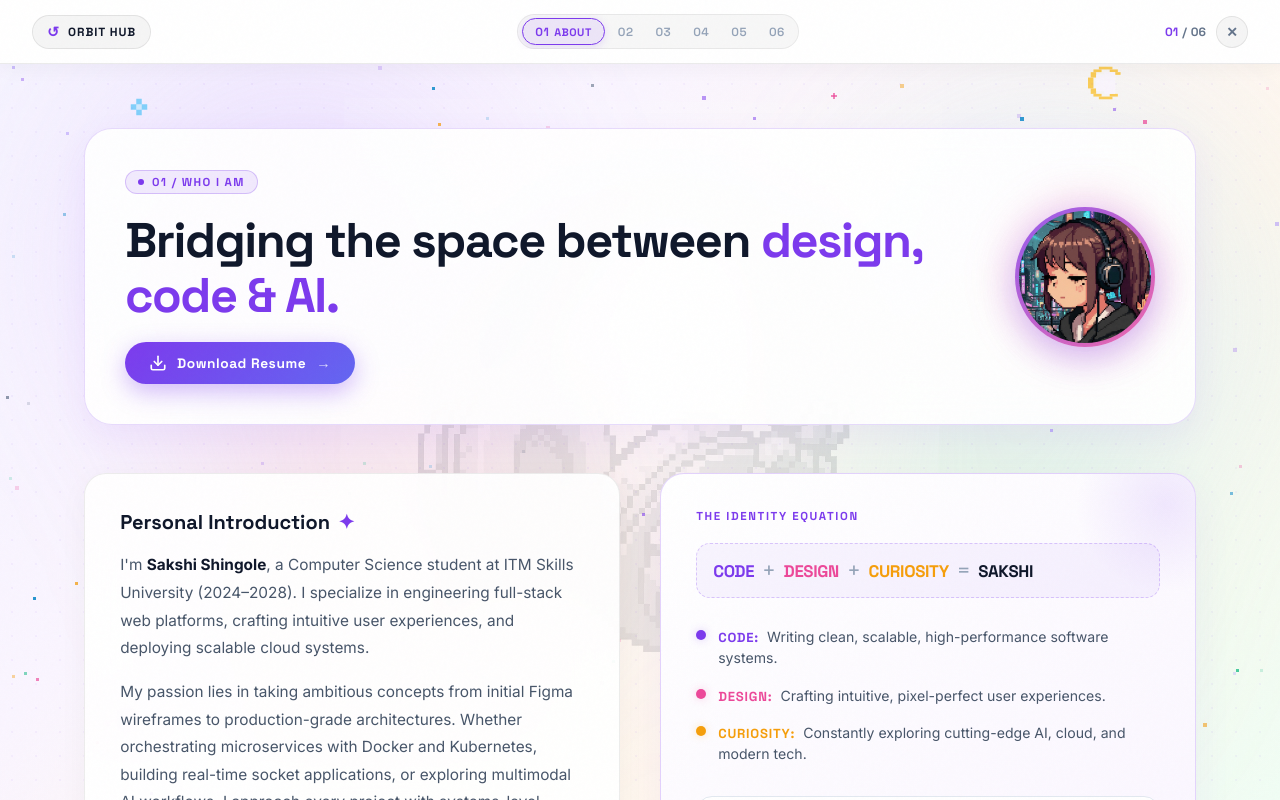
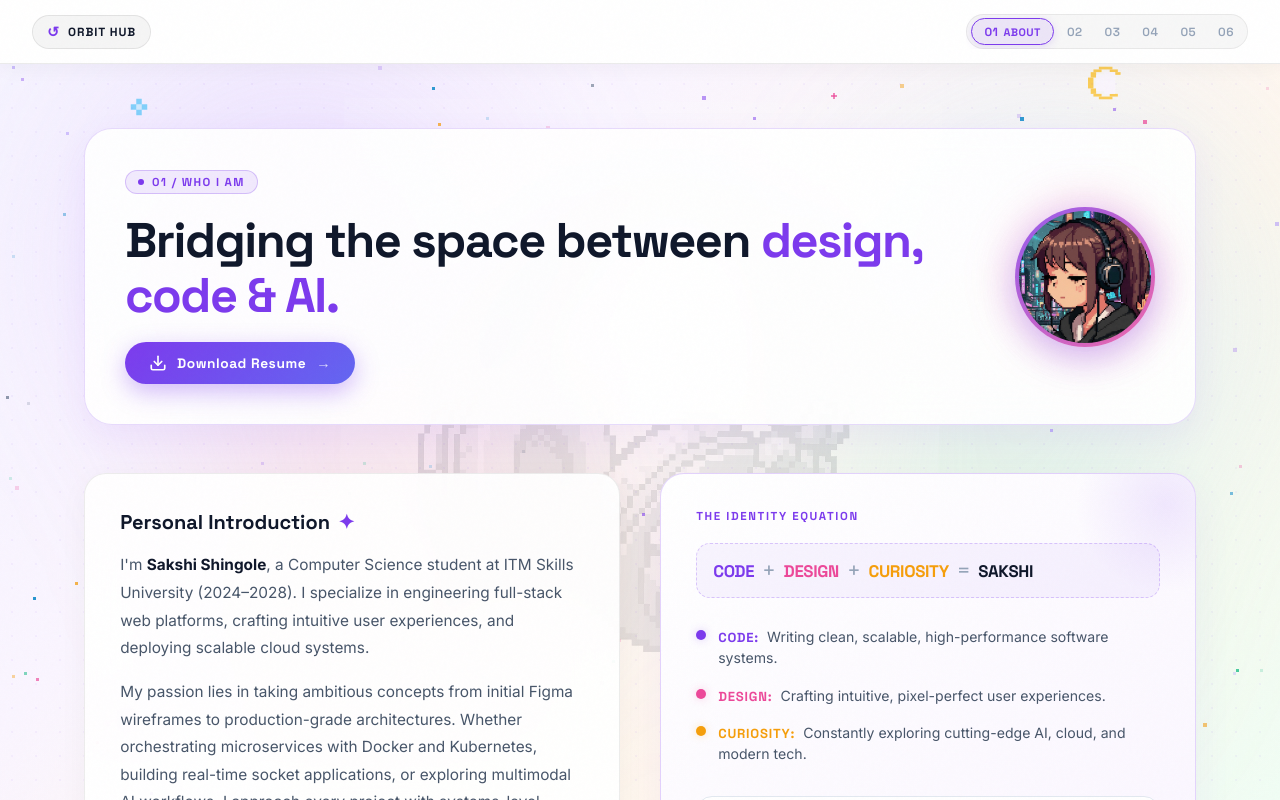
Before and after one commit to sakshi1013-coder/portfolio--hackathon, a Next.js app: page /about in a window 1280 px wide. Built offline with nearby package versions, Linux system fonts and the light colour scheme; a web font is replaced by a local one.

Commit message:
refactor: remove section counter indicator and close button from header

```diff
--- a/src/components/SectionContainer.tsx
+++ b/src/components/SectionContainer.tsx
@@ -333,56 +333,6 @@ export default function SectionContainer({
           </div>
         </div>
 
-        {/* Right: Section Counter Indicator & Close */}
-        <div style={{ display: 'flex', alignItems: 'center', gap: 10 }}>
-          <div
-            style={{
-              display: 'flex',
-              alignItems: 'center',
-              gap: 4,
-              fontFamily: 'var(--font-space-grotesk)',
-              fontSize: '0.75rem',
-              fontWeight: 700,
-              color: '#64748B',
-            }}
-          >
-            <span style={{ color: currentSection.color, fontWeight: 800 }}>{currentSection.num}</span>
-            <span>/</span>
-            <span>06</span>
-          </div>
-
-          <button
-            onClick={onClose}
-            title="Close to Hub (Esc)"
-            style={{
-              width: 32,
-              height: 32,
-              borderRadius: '50%',
-              background: 'rgba(0, 0, 0, 0.04)',
-              border: '1px solid rgba(0, 0, 0, 0.08)',
-              color: '#64748B',
-              display: 'flex',
-              alignItems: 'center',
-              justifyContent: 'center',
-              cursor: 'pointer',
-              fontSize: '0.85rem',
-              fontWeight: 700,
-              transition: 'all 0.2s ease',
-            }}
-            onMouseEnter={(e) => {
-              e.currentTarget.style.background = 'rgba(239, 68, 68, 0.1)';
-              e.currentTarget.style.color = '#DC2626';
-              e.currentTarget.style.borderColor = 'rgba(239, 68, 68, 0.3)';
-            }}
-            onMouseLeave={(e) => {
-              e.currentTarget.style.background = 'rgba(0, 0, 0, 0.04)';
-              e.currentTarget.style.color = '#64748B';
-              e.currentTarget.style.borderColor = 'rgba(0, 0, 0, 0.08)';
-            }}
-          >
-            ✕
-          </button>
-        </div>
       </header>
 
       {/* ── Main Full-Screen Section Content Container with Horizontal Swipe ── */}
```
